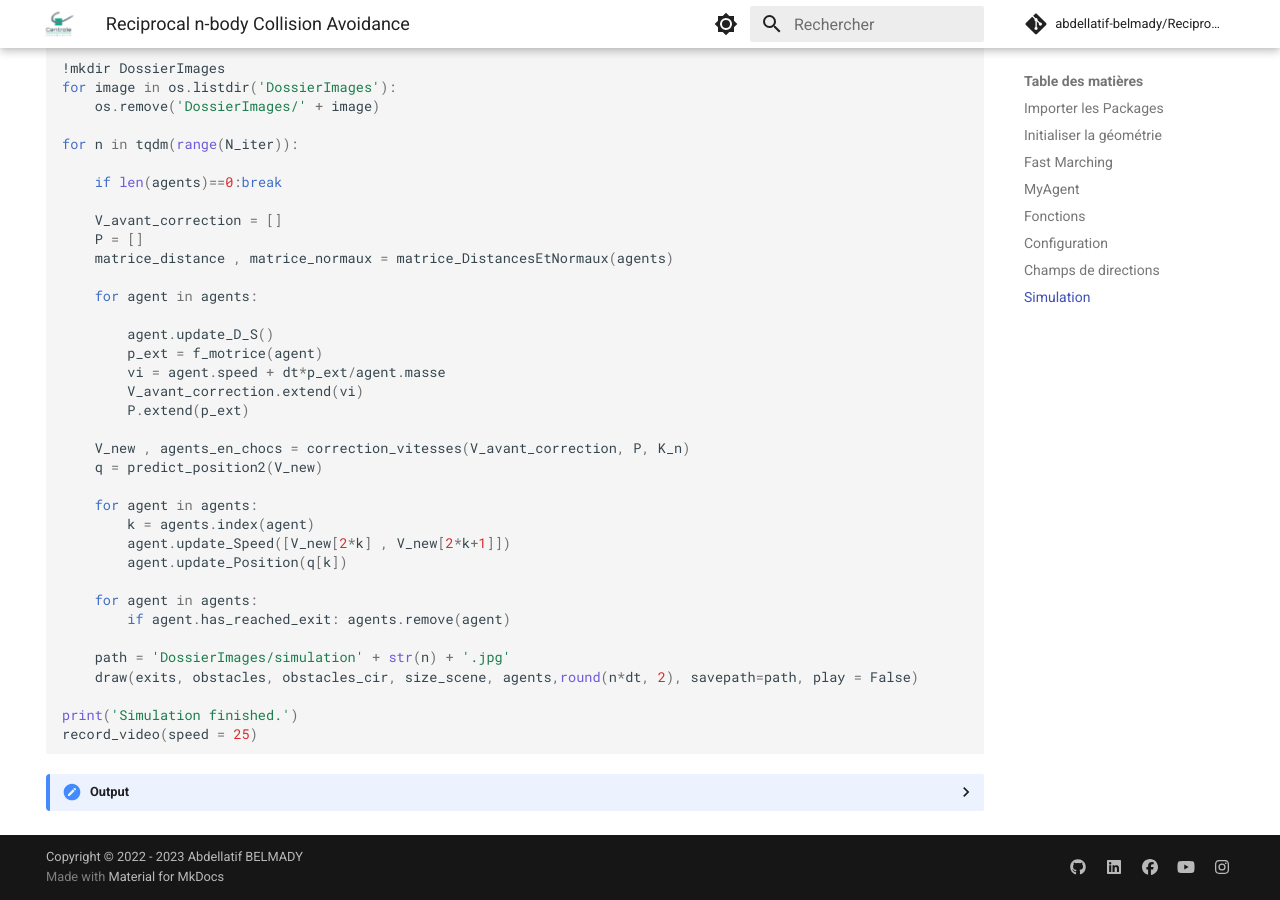
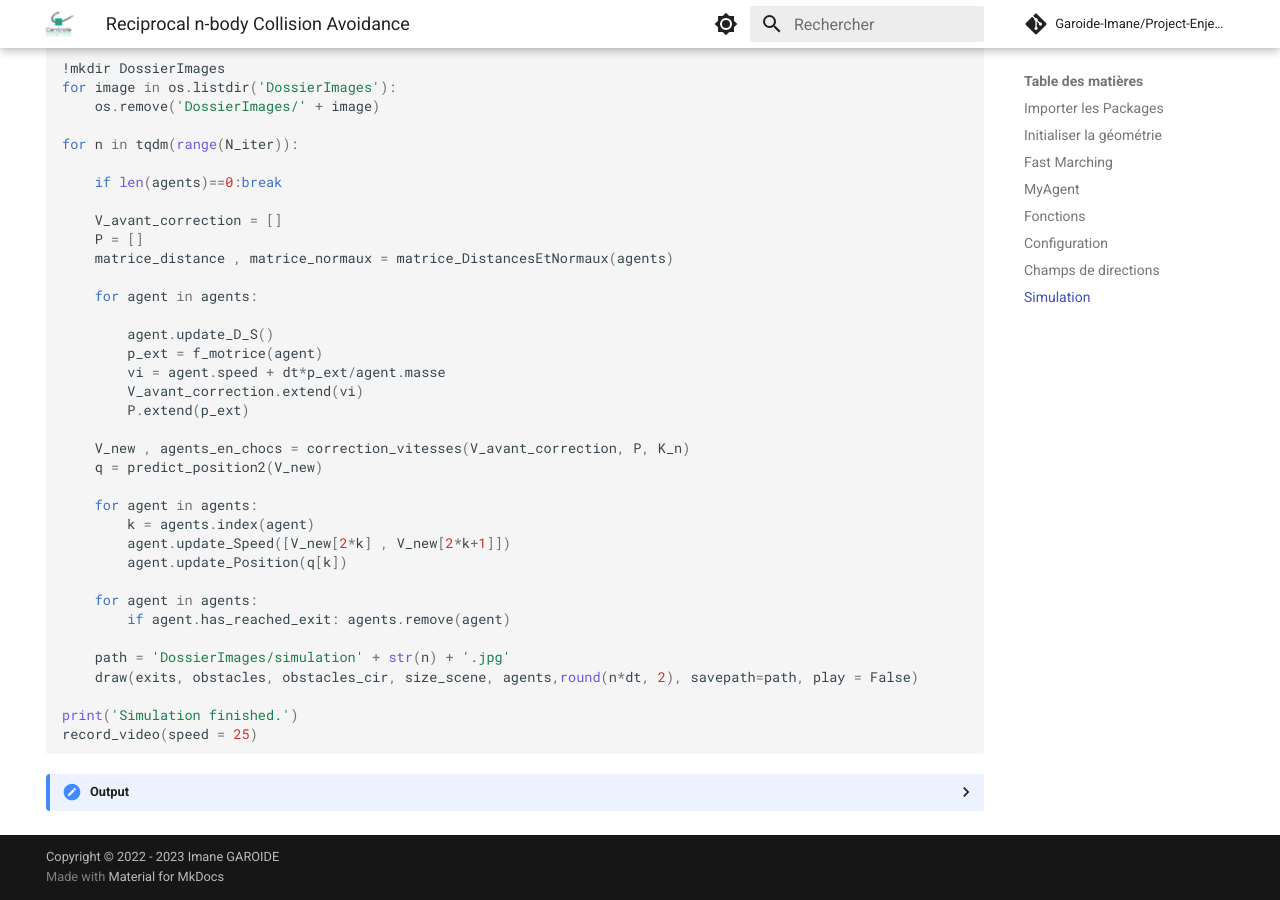
Before and after one commit to Garoide-Imane/Project-Enjeux, an MkDocs documentation site: the page built from docs/index.md, in a window 1280 px wide and 900 px high, scrolled down 22100 px. Built offline with MkDocs 1.6.1 and Material for MkDocs 9.7.7, drawn with Linux system fonts in a browser that asks for light colours; comment, search, counter and statistics services are not loaded.

Commit message:
Update mkdocs.yml

```diff
--- a/mkdocs.yml
+++ b/mkdocs.yml
@@ -1,18 +1,18 @@
 # Project information
 site_name: Reciprocal n-body Collision Avoidance
-site_author: Abdellatif BELMADY
-edit_uri: https://github.com/abdellatif-belmady/R-Project/tree/main/docs
+site_author: Imane GAROIDE
+edit_uri: https://github.com/Garoide-Imane/Project-Enjeux/tree/main/docs
 site_description: >-
   Pour acquérir un sens de la pratique, et s’ouvrir à l’environnement professionnel, nous sommes amenés à rédiger une note de synthèse de notre traitement du Heetch dataset incluant la démarche, les principaux résultats et les conclusions.
   Dans ce cadre-là, vient ce rapport auquel nous allons synthétiser le travail fait.
 
 
 # Repository
-repo_name: abdellatif-belmady/Reciprocal-n-body-Collision-Avoidance
-repo_url: https://github.com/abdellatif-belmady/Reciprocal-n-body-Collision-Avoidance
+repo_name: Garoide-Imane/Project-Enjeux
+repo_url: https://github.com/Garoide-Imane/Project-Enjeux
 
 # Copyright
-copyright: Copyright &copy; 2022 - 2023 Abdellatif BELMADY
+copyright: Copyright &copy; 2022 - 2023 Imane GAROIDE
 
 # Configuration
 theme:
@@ -121,18 +121,18 @@ markdown_extensions:
 
 
 # Customization
-extra:
-  social:
-    - icon: fontawesome/brands/github
-      link: https://github.com/abdellatif-belmady
-    - icon: fontawesome/brands/linkedin
-      link: https://www.linkedin.com/in/abdellatif-belmady-ab999a133/
-    - icon: fontawesome/brands/facebook
-      link: https://www.facebook.com/abdellatif.belmady
-    - icon: fontawesome/brands/youtube
-      link: https://www.youtube.com/@otherways8368/featured
-    - icon: fontawesome/brands/instagram
-      link: https://www.instagram.com/abdellatifbelmady/
+# extra:
+#   social:
+#     - icon: fontawesome/brands/github
+#       link: https://github.com/abdellatif-belmady
+#     - icon: fontawesome/brands/linkedin
+#       link: https://www.linkedin.com/in/abdellatif-belmady-ab999a133/
+#     - icon: fontawesome/brands/facebook
+#       link: https://www.facebook.com/abdellatif.belmady
+#     - icon: fontawesome/brands/youtube
+#       link: https://www.youtube.com/@otherways8368/featured
+#     - icon: fontawesome/brands/instagram
+#       link: https://www.instagram.com/abdellatifbelmady/
 
 extra_css:
   - stylesheets/extra.css
```
